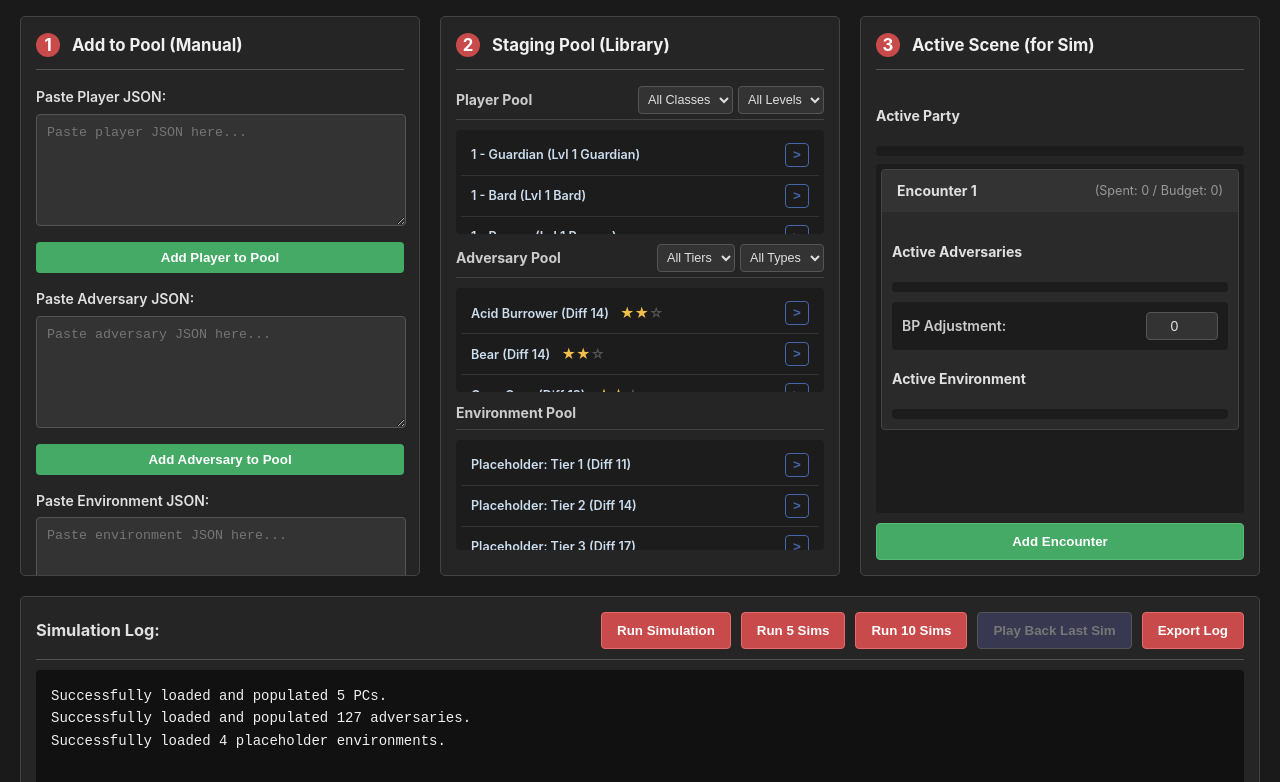
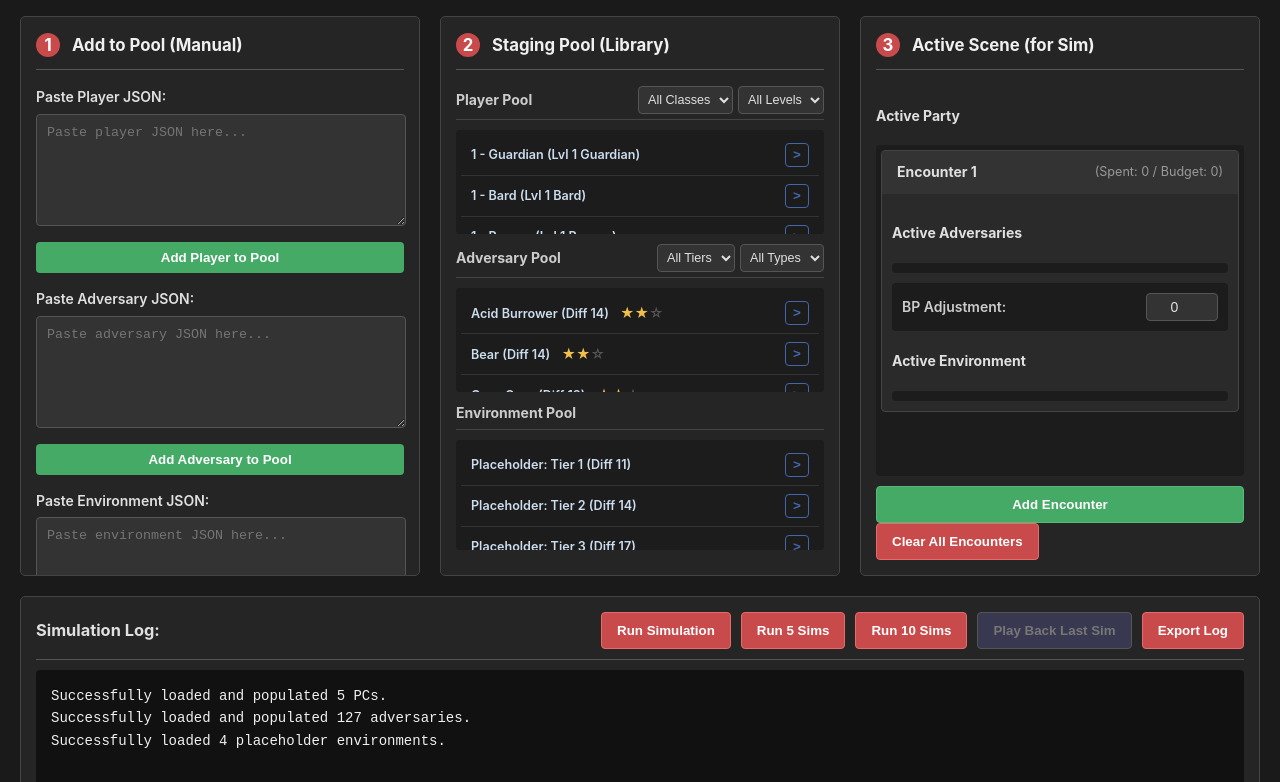
Before and after one commit to ettinentertainment/DHMC-Monte-Carlo-Teamwork, a plain HTML site: page index.html in a window 1280 px wide. Shown: the part 81-863 px from the top of the page. Drawn offline with Linux system fonts and the light colour scheme.

Commit message:
Update index.html

```diff
--- a/index.html
+++ b/index.html
@@ -129,7 +129,10 @@
             </div>
 
 
-            <button id="add-encounter-button" class="action-button">Add Encounter</button>
+            <div class="scene-controls-footer">
+                <button id="add-encounter-button" class="action-button">Add Encounter</button>
+                <button id="clear-all-encounters-button" class="action-button">Clear All Encounters</button>
+            </div>
 
         </div>
     </div>
```
